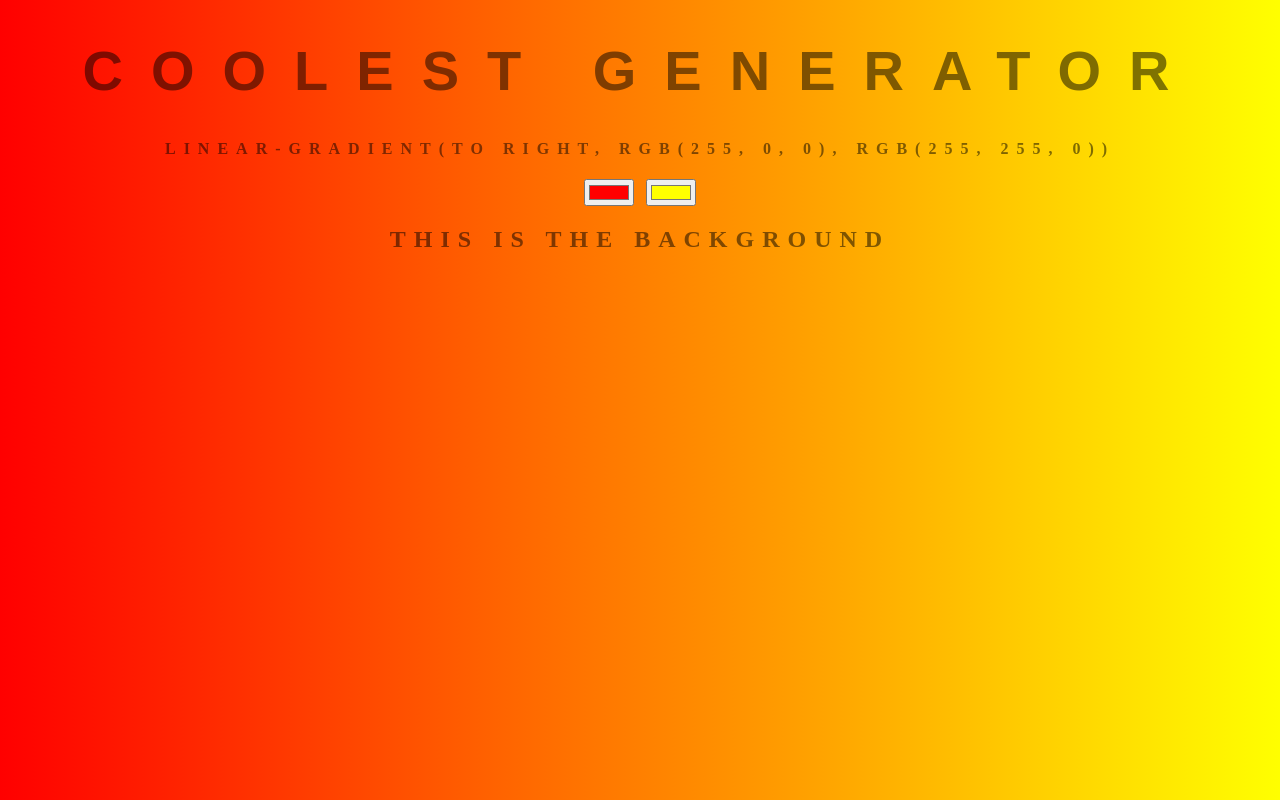
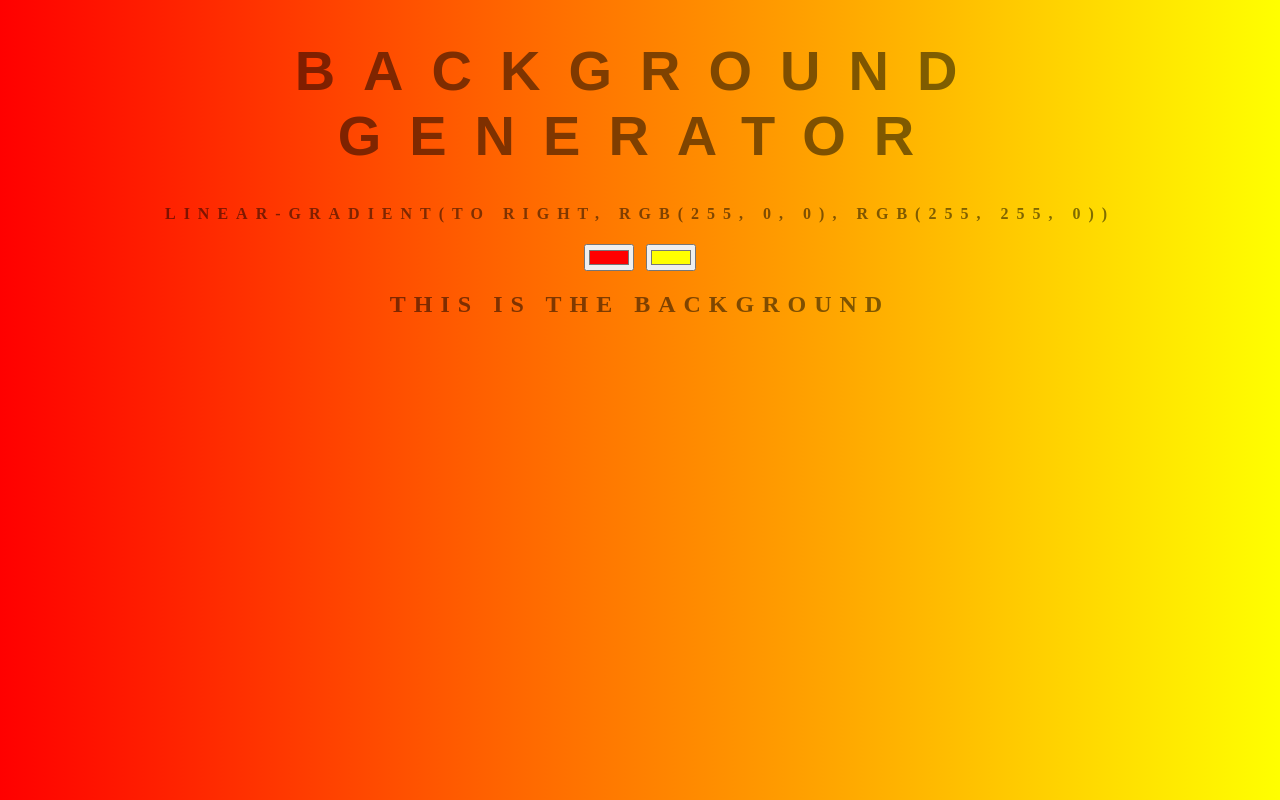
Before and after one commit to njhnehf/background-generator, a plain HTML site: page index.html in a window 1280 px wide. Drawn offline with Linux system fonts and the light colour scheme.

Commit message:
Revert to old title

```diff
--- a/index.html
+++ b/index.html
@@ -7,7 +7,7 @@
 </head>
 
 <body id="gradient" style="background: linear-gradient(to right, rgba(255,0,0,1), rgba(255,255,0,1))">
-	<h1>COOLest Generator</h1>
+	<h1>Background Generator</h1>
 	<h4></h4>
 	<input class="color1" type="color" name="color1" value="#ff0000">
 	<input class="color2" type="color" name="color2" value="#ffff00">
```
